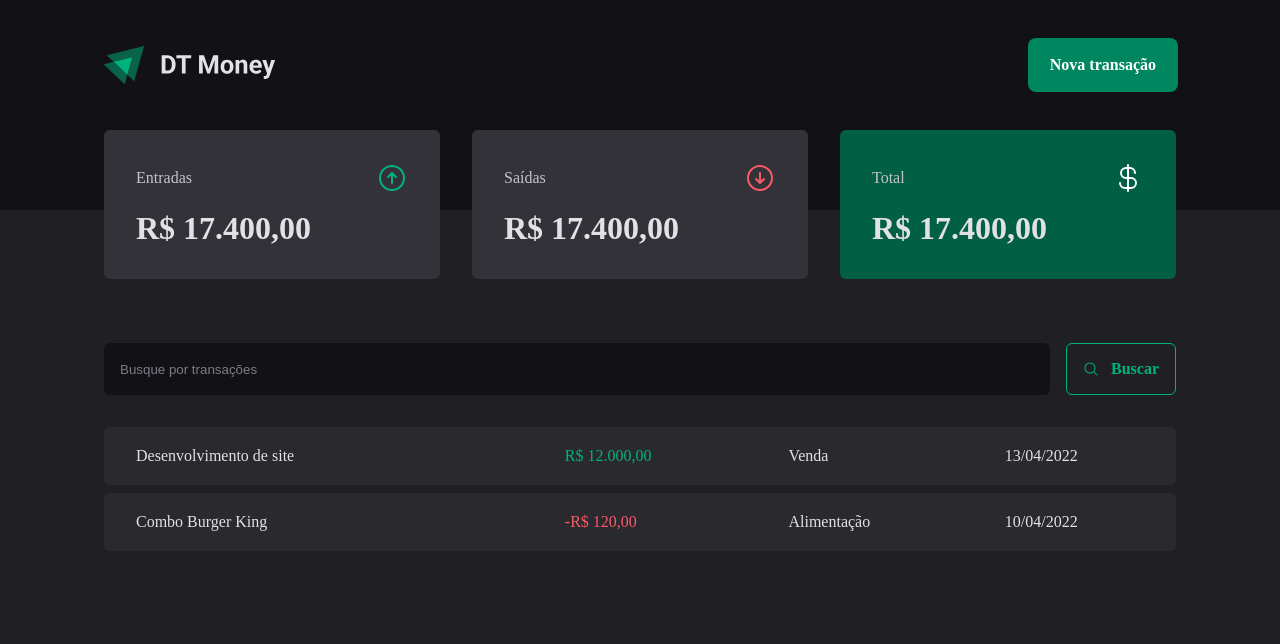
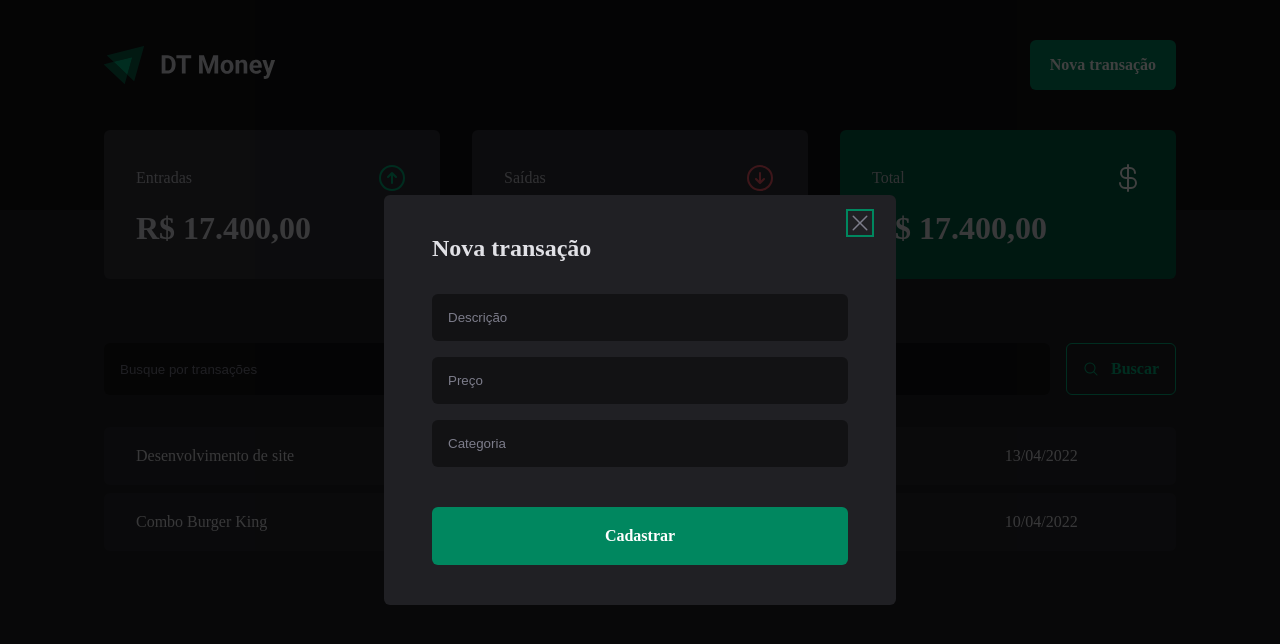
Before and after one commit to Hzimr/RelembrandoDTMoney, a React (Vite) app: page / in a window 1280 px wide. Both pictures are taken after a click on the button "Nova transação". Shown: the top 644 px of the page. Built offline with nearby package versions, Linux system fonts and the light colour scheme.

Commit message:
feat: created NewTransactionButton

```diff
--- a/src/components/header/header.tsx
+++ b/src/components/header/header.tsx
@@ -6,12 +6,20 @@ import {
 
 import logoImg from '../../assets/logo.svg'
 
+import * as Dialog from '@radix-ui/react-dialog'
+import { NewTransactionModal } from '../newTransactionModal/newTransactionModal'
+
 export function Header() {
   return (
     <HeaderContainer>
       <HeaderContent>
         <img src={logoImg} alt="" />
-        <NewTransactionButton>Nova transação</NewTransactionButton>
+        <Dialog.Root>
+          <Dialog.Trigger asChild>
+            <NewTransactionButton>Nova transação</NewTransactionButton>
+          </Dialog.Trigger>
+          <NewTransactionModal />
+        </Dialog.Root>
       </HeaderContent>
     </HeaderContainer>
   )
--- /dev/null
+++ b/src/components/newTransactionModal/newTransactionModal.tsx
@@ -0,0 +1,23 @@
+import * as Dialog from '@radix-ui/react-dialog'
+import { CloseButton, Content, Overlay } from './newTransactionModalStyles'
+import { X } from '@phosphor-icons/react'
+
+export function NewTransactionModal() {
+  return (
+    <Dialog.Portal>
+      <Overlay />
+      <Content>
+        <Dialog.Title>Nova transação</Dialog.Title>
+        <CloseButton>
+          <X size={24} />
+        </CloseButton>
+        <form action="">
+          <input type="text" placeholder="Descrição" required></input>
+          <input type="number" placeholder="Preço" required></input>
+          <input type="text" placeholder="Categoria" required></input>
+          <button type="submit">Cadastrar</button>
+        </form>
+      </Content>
+    </Dialog.Portal>
+  )
+}
--- /dev/null
+++ b/src/components/newTransactionModal/newTransactionModalStyles.ts
@@ -0,0 +1,72 @@
+import * as Dialog from '@radix-ui/react-dialog'
+import { styled } from 'styled-components'
+
+export const Overlay = styled(Dialog.Overlay)`
+  position: fixed;
+  width: 100vw;
+  height: 100vh;
+  inset: 0;
+  background: rgba(0, 0, 0, 0.75);
+`
+
+export const Content = styled(Dialog.Content)`
+  min-width: 32rem;
+  border-radius: 6px;
+  padding: 2.5rem 3rem;
+  background: ${(props) => props.theme['gray-800']};
+
+  position: fixed;
+  top: 50%;
+  left: 50%;
+  transform: translate(-50%, -50%);
+
+  form {
+    margin-top: 2rem;
+
+    display: flex;
+    flex-direction: column;
+    gap: 1rem;
+
+    input {
+      border-radius: 6px;
+      border: 0;
+      background: ${(props) => props.theme['gray-900']};
+      color: ${(props) => props.theme['gray-300']};
+      padding: 1rem;
+
+      &::placeholder {
+        color: ${(props) => props.theme['gray-500']};
+      }
+    }
+
+    button[type='submit'] {
+      height: 58px;
+      border: 0;
+      background: ${(props) => props.theme['green-500']};
+      color: ${(props) => props.theme.white};
+      font-weight: bold;
+      padding: 0 1.25rem;
+      border-radius: 6px;
+
+      margin-top: 1.5rem;
+      cursor: pointer;
+
+      &:hover {
+        background: ${(props) => props.theme['green-700']};
+        transition: background-color 0.5s ease-out;
+      }
+    }
+  }
+`
+
+export const CloseButton = styled(Dialog.Close)`
+  position: absolute;
+  top: 1rem;
+  right: 1.5rem;
+  border: 0;
+  background: transparent;
+  cursor: pointer;
+  color: ${(props) => props.theme['gray-500']};
+
+  line-height: 0;
+`
```
